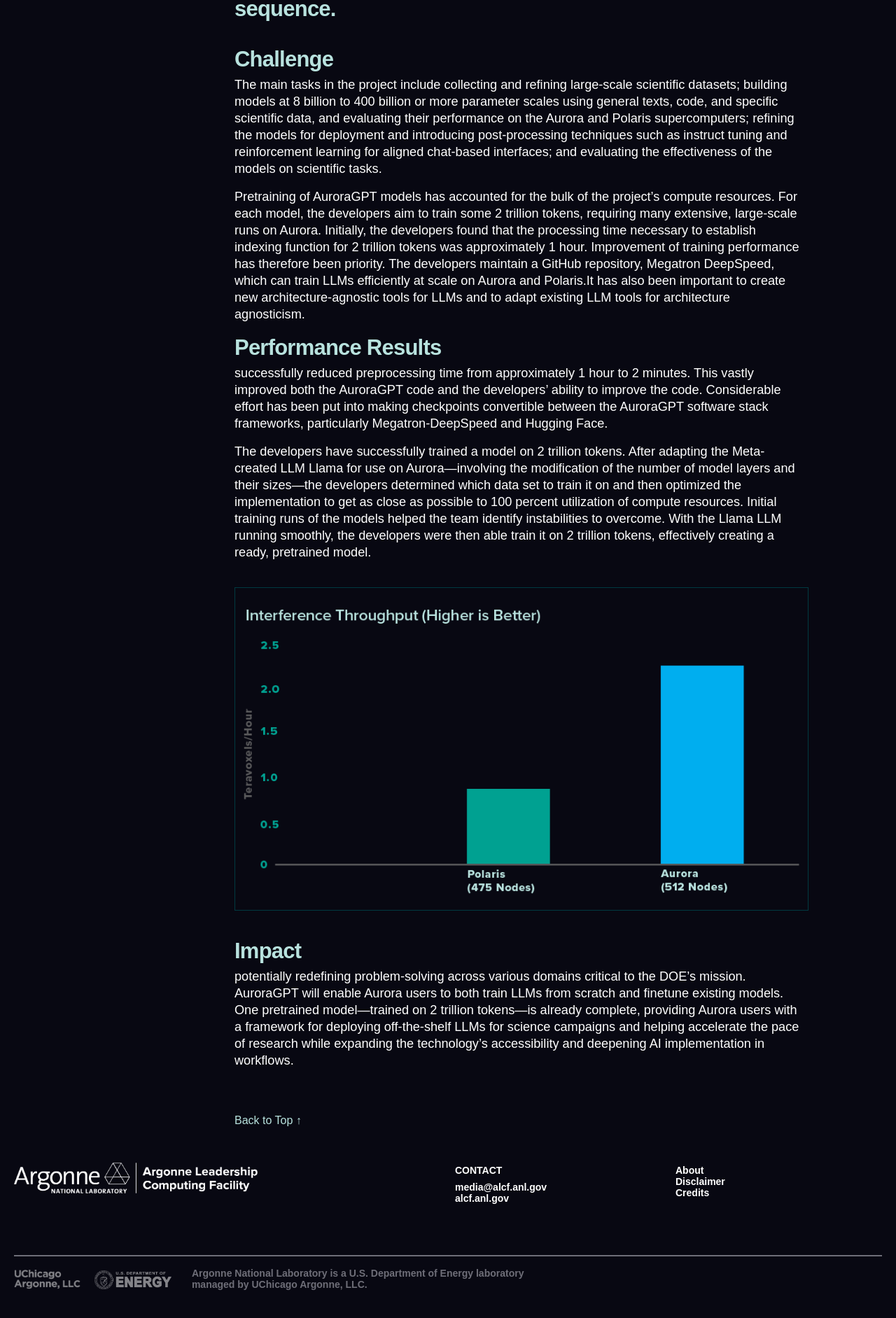
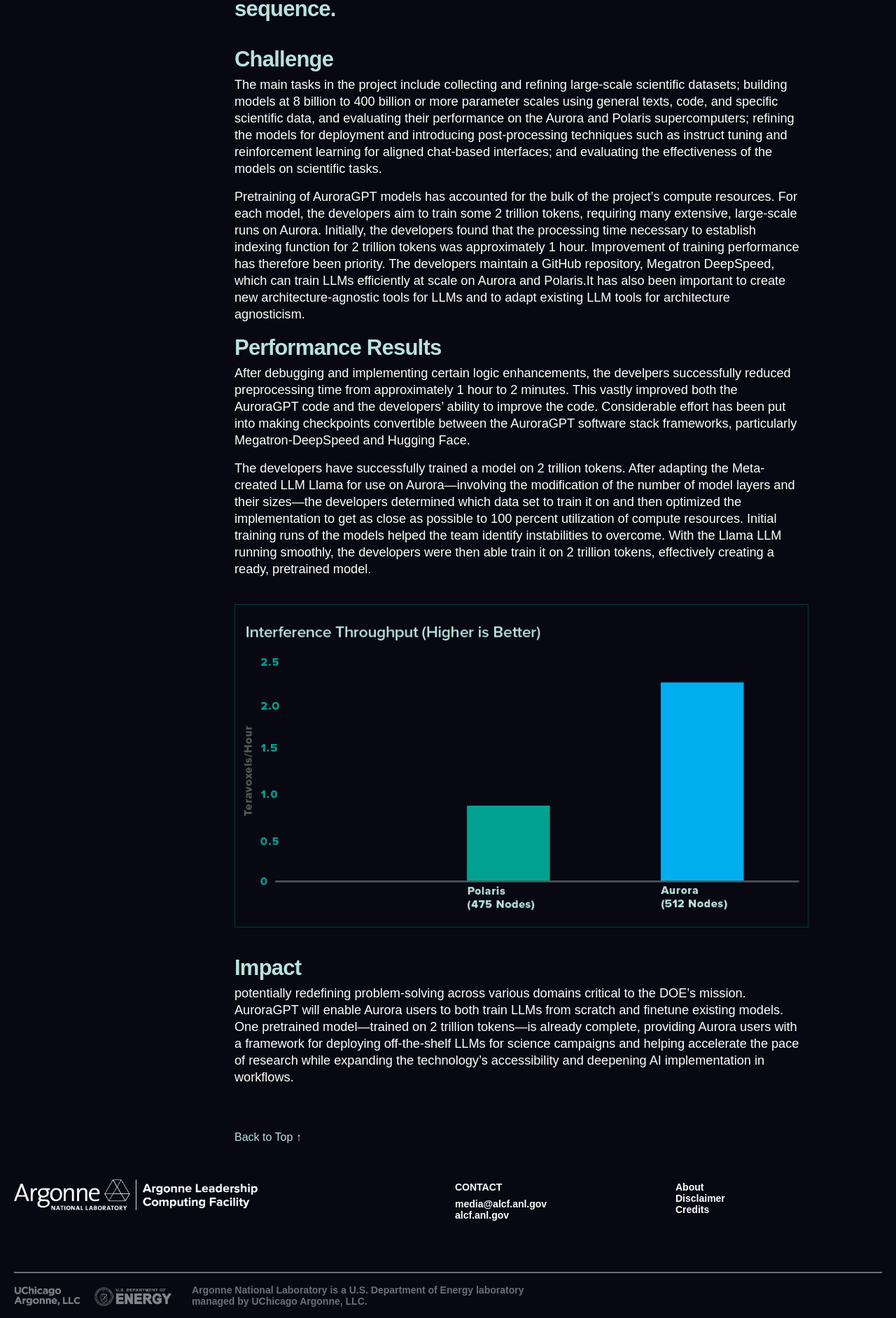
Before and after one commit to argonne-lcf/AR2024, a Jekyll site: the page built from _performancehighlights/auroragpt.md, in a window 1280 px wide. Shown: the part 1617-3500 px from the top of the page at 70% size. Built offline with Jekyll 4.4.1, drawn with Linux system fonts in a browser that asks for light colours; some web fonts are replaced.

```diff
--- a/_performancehighlights/auroragpt.md
+++ b/_performancehighlights/auroragpt.md
@@ -31,7 +31,7 @@
 
 
 ## Performance Results
-successfully reduced preprocessing time from approximately 1 hour to 2 minutes. This vastly improved both the AuroraGPT code and the developers’ ability to improve the code. Considerable effort has been put into making checkpoints convertible between the AuroraGPT software stack frameworks, particularly Megatron-DeepSpeed and Hugging Face.
+After debugging and implementing certain logic enhancements, the develpers successfully reduced preprocessing time from approximately 1 hour to 2 minutes. This vastly improved both the AuroraGPT code and the developers’ ability to improve the code. Considerable effort has been put into making checkpoints convertible between the AuroraGPT software stack frameworks, particularly Megatron-DeepSpeed and Hugging Face.
 
 The developers have successfully trained a model on 2 trillion tokens. After adapting the Meta-created LLM Llama for use on Aurora—involving the modification of the number of model layers and their sizes—the developers determined which data set to train it on and then optimized the implementation to get as close as possible to 100 percent utilization of compute resources. Initial training runs of the models helped the team identify instabilities to overcome. With the Llama LLM running smoothly, the developers were then able train it on 2 trillion tokens, effectively creating a ready, pretrained model.
 
```
